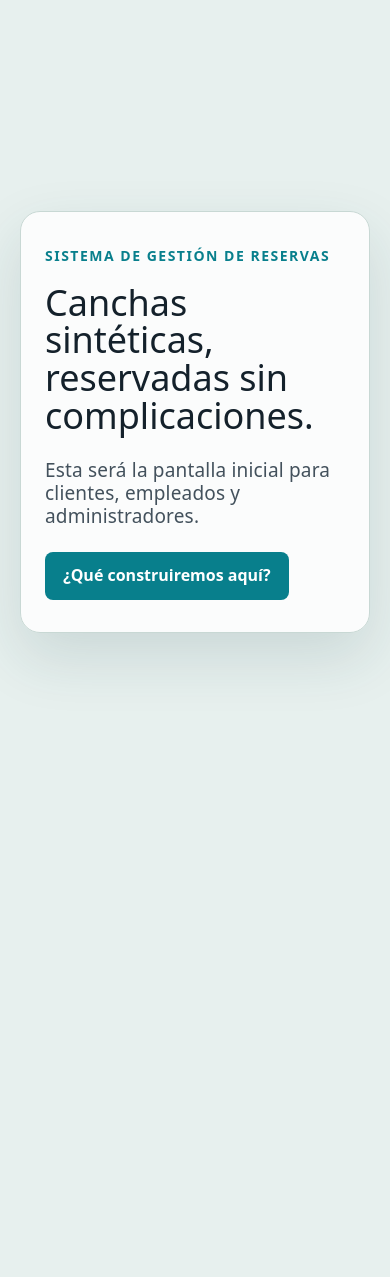
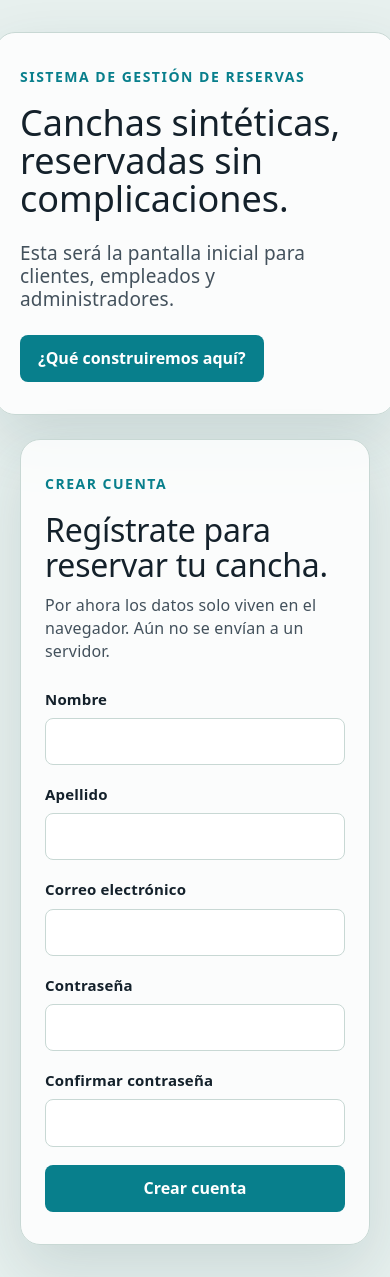
Before and after one commit to RicardoVargasBarrera7/SistemaReservas, a React (Vite) app in the folder frontend/: page / in a window 390 px wide. Before the commit the page ends 844 px from the top, so only its background shows below. Built offline with nearby package versions, Linux system fonts and the light colour scheme.

Commit message:
Se agrega funcion de validacion de formulario

```diff
--- a/frontend/src/App.css
+++ b/frontend/src/App.css
@@ -1,9 +1,11 @@
 .welcome-page {
   min-height: 100svh;
   display: flex;
+  flex-direction: column;
   align-items: center;
   justify-content: center;
   padding: 32px 20px;
+  gap: 24px;
   box-sizing: border-box;
 }
 
@@ -15,6 +17,83 @@
   background: var(--panel);
   box-shadow: var(--shadow);
   text-align: left;
+}
+
+.register-panel {
+  width: min(680px, 100%);
+  padding: 40px 56px;
+  border: 1px solid var(--border);
+  border-radius: 20px;
+  background: var(--panel);
+  box-shadow: var(--shadow);
+  box-sizing: border-box;
+}
+
+.register-panel h2 {
+  margin: 0;
+  color: var(--text-h);
+  font-size: 32px;
+  line-height: 1.1;
+}
+
+.form-description {
+  margin: 12px 0 24px;
+}
+
+.register-form {
+  display: grid;
+  grid-template-columns: repeat(2, minmax(0, 1fr));
+  gap: 18px;
+}
+
+.register-form label {
+  display: grid;
+  gap: 7px;
+  color: var(--text-h);
+  font-size: 15px;
+  font-weight: 700;
+}
+
+.register-form input {
+  width: 100%;
+  padding: 11px 12px;
+  border: 1px solid var(--border);
+  border-radius: 8px;
+  box-sizing: border-box;
+  color: var(--text-h);
+  background: #fff;
+  font: inherit;
+}
+
+.register-form input:focus {
+  outline: 3px solid var(--accent-soft);
+  border-color: var(--accent);
+}
+
+.field-error {
+  color: #b42318;
+  font-size: 13px;
+  font-weight: 600;
+}
+
+.full-width,
+.submit-button {
+  grid-column: 1 / -1;
+}
+
+.submit-button {
+  padding: 12px 18px;
+  border: 0;
+  border-radius: 8px;
+  color: #fff;
+  background: var(--accent);
+  cursor: pointer;
+  font: inherit;
+  font-weight: 700;
+}
+
+.submit-button:hover {
+  background: var(--accent-dark);
 }
 
 .eyebrow {
@@ -69,4 +148,17 @@
   .welcome-panel {
     padding: 32px 24px;
   }
+
+  .register-panel {
+    padding: 32px 24px;
+  }
+
+  .register-form {
+    grid-template-columns: 1fr;
+  }
+
+  .full-width,
+  .submit-button {
+    grid-column: auto;
+  }
 }
--- a/frontend/src/App.tsx
+++ b/frontend/src/App.tsx
@@ -1,10 +1,12 @@
-import WelcomeMessage from './components/WelcomeMessage'
+import FormularioRegistro from './components/FormularioRegistro'
+import MensajeBienvenida from './components/MensajeBienvenida'
 import './App.css'
 
 function App() {
   return (
     <main className="welcome-page">
-      <WelcomeMessage />
+      <MensajeBienvenida />
+      <FormularioRegistro />
     </main>
   )
 }
--- /dev/null
+++ b/frontend/src/components/FormularioRegistro.tsx
@@ -0,0 +1,164 @@
+import { useState } from 'react'
+import type { ChangeEvent, FormEvent } from 'react'
+
+type RegisterFormData = {
+  nombre: string
+  apellido: string
+  correo: string
+  contrasena: string
+  confirmacionContrasena: string
+}
+
+type RegisterFormErrors = Partial<Record<keyof RegisterFormData, string>>
+
+const initialFormData: RegisterFormData = {
+  nombre: '',
+  apellido: '',
+  correo: '',
+  contrasena: '',
+  confirmacionContrasena: '',
+}
+
+function validarFormulario(formData: RegisterFormData): RegisterFormErrors {
+  const errors: RegisterFormErrors = {}
+  const emailPattern = /^[^\s@]+@[^\s@]+\.[^\s@]+$/
+
+  if (!formData.nombre.trim()) {
+    errors.nombre = 'El nombre es obligatorio.'
+  }
+
+  if (!formData.apellido.trim()) {
+    errors.apellido = 'El apellido es obligatorio.'
+  }
+
+  if (!formData.correo.trim()) {
+    errors.correo = 'El correo es obligatorio.'
+  } else if (!emailPattern.test(formData.correo)) {
+    errors.correo = 'Escribe un correo válido.'
+  }
+
+  if (!formData.contrasena) {
+    errors.contrasena = 'La contraseña es obligatoria.'
+  } else if (formData.contrasena.length < 8) {
+    errors.contrasena = 'Debe tener al menos 8 caracteres.'
+  }
+
+  if (!formData.confirmacionContrasena) {
+    errors.confirmacionContrasena = 'Confirma tu contraseña.'
+  } else if (formData.contrasena !== formData.confirmacionContrasena) {
+    errors.confirmacionContrasena = 'Las contraseñas no coinciden.'
+  }
+
+  return errors
+}
+
+function FormularioRegistro() {
+  const [formData, setFormData] = useState<RegisterFormData>(initialFormData)
+  const [errors, setErrors] = useState<RegisterFormErrors>({})
+  const [message, setMessage] = useState('')
+
+  function handleChange(event: ChangeEvent<HTMLInputElement>) {
+    const { name, value } = event.target
+
+    setFormData((currentData) => ({
+      ...currentData,
+      [name]: value,
+    }))
+  }
+
+  function handleSubmit(event: FormEvent<HTMLFormElement>) {
+    event.preventDefault()
+
+    const validationErrors = validarFormulario(formData)
+    setErrors(validationErrors)
+
+    if (Object.keys(validationErrors).length > 0) {
+      setMessage('Revisa los campos marcados antes de continuar.')
+      return
+    }
+
+    setMessage(`Formulario recibido para ${formData.nombre} ${formData.apellido}.`)
+  }
+
+  return (
+    <section className="register-panel">
+      <p className="eyebrow">Crear cuenta</p>
+      <h2>Regístrate para reservar tu cancha.</h2>
+      <p className="form-description">
+        Por ahora los datos solo viven en el navegador. Aún no se envían a un servidor.
+      </p>
+
+      <form className="register-form" onSubmit={handleSubmit} noValidate>
+        <label>
+          Nombre
+          <input
+            name="nombre"
+            type="text"
+            value={formData.nombre}
+            onChange={handleChange}
+            required
+          />
+          {errors.nombre && <span className="field-error">{errors.nombre}</span>}
+        </label>
+
+        <label>
+          Apellido
+          <input
+            name="apellido"
+            type="text"
+            value={formData.apellido}
+            onChange={handleChange}
+            required
+          />
+          {errors.apellido && <span className="field-error">{errors.apellido}</span>}
+        </label>
+
+        <label className="full-width">
+          Correo electrónico
+          <input
+            name="correo"
+            type="email"
+            value={formData.correo}
+            onChange={handleChange}
+            required
+          />
+          {errors.correo && <span className="field-error">{errors.correo}</span>}
+        </label>
+
+        <label>
+          Contraseña
+          <input
+            name="contrasena"
+            type="password"
+            value={formData.contrasena}
+            onChange={handleChange}
+            required
+          />
+          {errors.contrasena && <span className="field-error">{errors.contrasena}</span>}
+        </label>
+
+        <label>
+          Confirmar contraseña
+          <input
+            name="confirmacionContrasena"
+            type="password"
+            value={formData.confirmacionContrasena}
+            onChange={handleChange}
+            required
+          />
+          {errors.confirmacionContrasena && (
+            <span className="field-error">{errors.confirmacionContrasena}</span>
+          )}
+        </label>
+
+        <button type="submit" className="submit-button">
+          Crear cuenta
+        </button>
+      </form>
+
+      {message && <p className="state-message">{message}</p>}
+    </section>
+  )
+}
+
+export default FormularioRegistro
--- a/frontend/src/components/WelcomeMessage.tsx
+++ b/frontend/src/components/MensajeBienvenida.tsx
@@ -1,6 +1,6 @@
 import { useState } from 'react'
 
-function WelcomeMessage() {
+function MensajeBienvenida() {
   const [isInfoVisible, setIsInfoVisible] = useState(false)
 
   return (
@@ -26,4 +26,4 @@ function WelcomeMessage() {
   )
 }
 
-export default WelcomeMessage
+export default MensajeBienvenida
```
